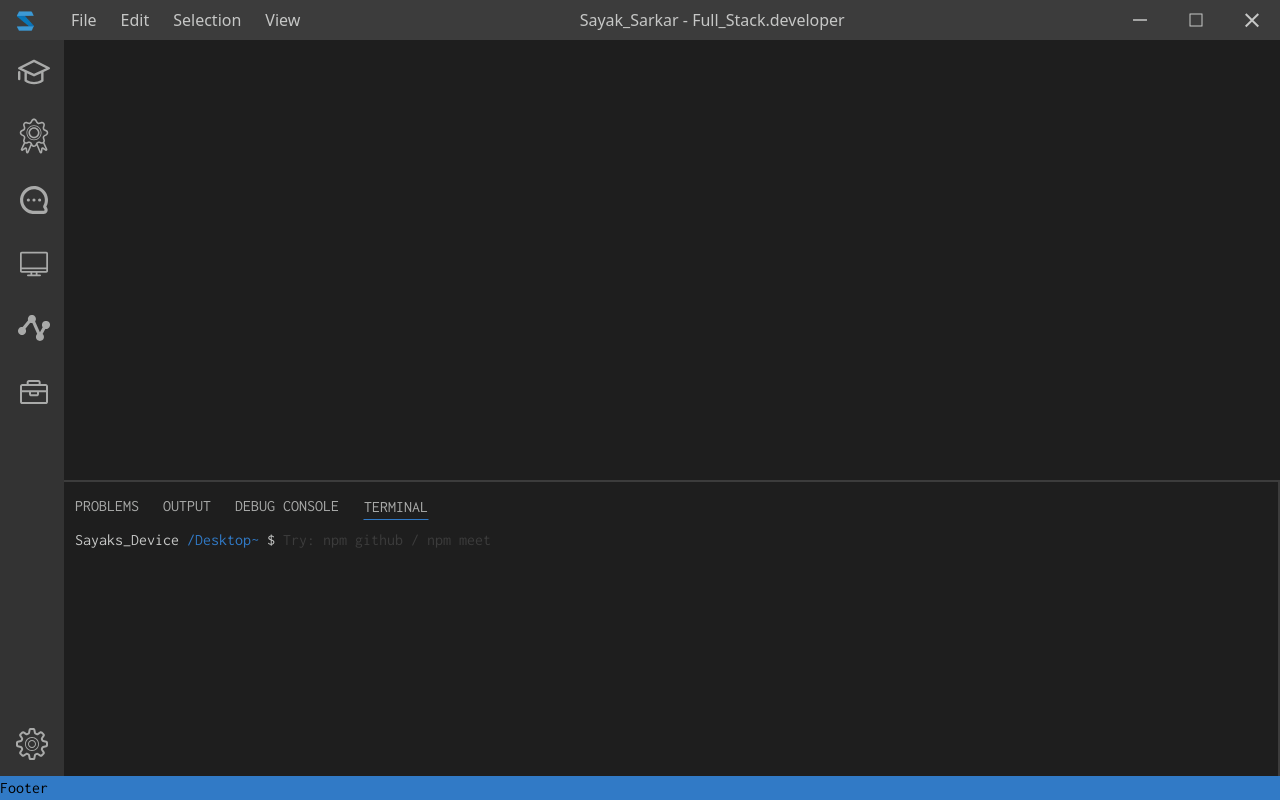
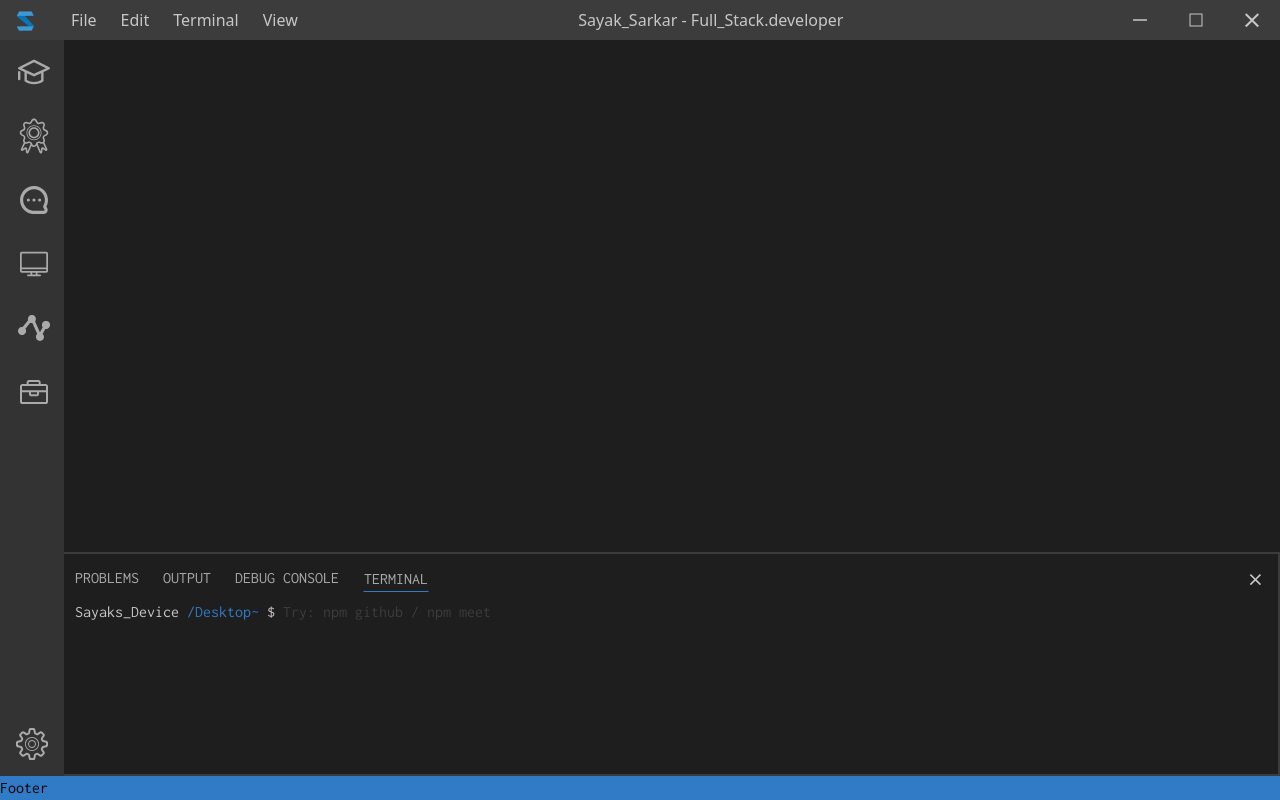
Before and after one commit to SayakSarkar02/portfolio, a Next.js app: page / in a window 1280 px wide. Built offline with nearby package versions, Linux system fonts and the light colour scheme.

Commit message:
terminal full layout func done

```diff
--- a/app/layout.js
+++ b/app/layout.js
@@ -1,4 +1,7 @@
+"use client";
+
 import '@styles/globals.css'
+import { useState } from 'react';
 import { Inter, Inconsolata } from 'next/font/google'
 
 //Components
@@ -14,12 +17,21 @@ export const metadata = {
   description: 'Hi, I am Sayak your friendly neighbourgood fullstack Web-developer',
 }
 
+
+
 export default function RootLayout({ children }) {
+
+  const [isTerminalOpen, setIsTerminalOpen] = useState(true);
+
+  const toggleTerminal = () => {
+    setIsTerminalOpen(prev=>!prev)
+  }
+
   return (
     <html lang="en">
       <body className={inconsolata.className + " bg-vs-gray-6 h-screen overflow-hidden "}>
-        <Navbar/>
-        <MidSec/>
+        <Navbar toggleTerminal={toggleTerminal} isTerminalOpen={isTerminalOpen}/>
+        <MidSec toggleTerminal={toggleTerminal} isTerminalOpen={isTerminalOpen} setIsTerminalOpen={setIsTerminalOpen}/>
         {children}
         <Footer/>
       </body>
--- a/components/MainBody.jsx
+++ b/components/MainBody.jsx
@@ -1,11 +1,34 @@
+"use client"
+
+import { useState, useEffect } from "react"
+import { motion, AnimatePresence } from "framer-motion";
+
 import Terminal from "./Terminal"
 
-const MainBody = () => {
+const MainBody = ({toggleTerminal, isTerminalOpen, setIsTerminalOpen}) => {
+
+  useEffect(() => {
+    const handleKeyDown = (event) => {
+      if (event.ctrlKey && event.key === '`') {
+        setIsTerminalOpen((prevOpen) => !prevOpen);
+      }
+    };
+
+    window.addEventListener('keydown', handleKeyDown);
+
+    return () => {
+      window.removeEventListener('keydown', handleKeyDown);
+    };
+  }, []);
+
   return (
-    <div className=" text-vs-white-1 w-full flex flex-col justify-between h-[100vh]">
+    <div  className=" text-vs-white-1 w-full flex flex-col justify-between h-[100vh]">
       <div className="w-full h-10 bg-vs-gray-4"></div>
       <div></div>
-      <Terminal/>
+      <AnimatePresence>
+        {isTerminalOpen && <motion.div initial={{y:300}} animate={{y:0}} exit={{y:300}} transition={{ type: 'tween', damping: 10 }}
+            ><Terminal toggleTerminal={toggleTerminal}/></motion.div> }
+      </AnimatePresence>
     </div>
   )
 }
--- a/components/MidSec.jsx
+++ b/components/MidSec.jsx
@@ -7,7 +7,7 @@ import { motion, AnimatePresence } from "framer-motion";
 import SideMenu from "@components/SideMenu";
 import MainBody from "./MainBody";
 
-const MidSec = () => {
+const MidSec = ({toggleTerminal, isTerminalOpen, setIsTerminalOpen}) => {
 
   // Sidebar Height Issue Fixed
   const [sidebarHeight, setSidebarHeight] = useState('100vh');
@@ -190,7 +190,7 @@ const MidSec = () => {
             transition={{ duration: 0.2 }}
 
           >
-            <MainBody data={data}/>
+            <MainBody toggleTerminal={toggleTerminal} isTerminalOpen={isTerminalOpen} setIsTerminalOpen={setIsTerminalOpen} data={data}/>
           </motion.div>
         )}
     </>
--- a/components/Navbar.jsx
+++ b/components/Navbar.jsx
@@ -1,5 +1,5 @@
 import Image from "next/image";
-const Navbar = () => {
+const Navbar = ({toggleTerminal}) => {
   return (
     <div className="z-20 bg-vs-gray-2 text-vs-white-1 font-sans w-screen h-10 absolute top-0 flex flex-row items-center justify-between">
       <div className="flex flex-row items-center gap-4">
@@ -11,20 +11,20 @@ const Navbar = () => {
           <li className="px-3 h-10 hover:bg-white/5 cursor-pointer flex items-center justify-center">
             Edit
           </li>
-          <li className="px-3 h-10 hover:bg-white/5 cursor-pointer flex items-center justify-center">
-            Selection
+          <li onClick={toggleTerminal} className="px-3 h-10 hover:bg-white/5 cursor-pointer flex items-center justify-center">
+            Terminal
           </li>
           <li className="px-3 h-10 hover:bg-white/5 cursor-pointer flex items-center justify-center">
             View
           </li>
           {/* <li className="px-3 h-10 hover:bg-white/5 cursor-pointer flex items-center justify-center">
+            Selection
+          </li>
+          <li className="px-3 h-10 hover:bg-white/5 cursor-pointer flex items-center justify-center">
             Go
           </li>
           <li className="px-3 h-10 hover:bg-white/5 cursor-pointer flex items-center justify-center">
             Debug
-          </li>
-          <li className="px-3 h-10 hover:bg-white/5 cursor-pointer flex items-center justify-center">
-            Terminal
           </li>
           <li className="px-3 h-10 hover:bg-white/5 cursor-pointer flex items-center justify-center">
             Help
--- a/components/Terminal.jsx
+++ b/components/Terminal.jsx
@@ -5,12 +5,13 @@ import { useRouter } from 'next/navigation';
 import Image from 'next/image';
 
 
-const Terminal = () => {
+const Terminal = ({toggleTerminal}) => {
 
   const router = useRouter();
   const inputRef = useRef(null);
   const [meet, setMeet] = useState(false);
   const [output, setOutput] = useState([]);
+
 
   const terminalClick = () => {
     if (inputRef.current) {
@@ -58,15 +59,29 @@ const Terminal = () => {
   }
 
   return (
-    <div className="border-2 border-vs-gray-2 h-80 flex flex-col max-sm:px-4 max-sm:h-72 px-8 py-3">
+    <div className="border-2 border-vs-gray-2 h-56 flex flex-col itsm max-sm:pl-4 max-sm:h-72 pl-8 py-3 relative bottom-6">
+      <div className='flex flex-row justify-between items-center'>
       <ul className="flex flex-row gap-6 max-sm:gap-2">
         <li className="text-vs-white-2 cursor-pointer">PROBLEMS</li>
         <li className="text-vs-white-2 cursor-pointer">OUTPUT</li>
         <li className="text-vs-white-2 cursor-pointer max-sm:hidden">DEBUG CONSOLE</li>
         <li className="text-vs-white-2 cursor-pointer border-transparent border-b-vs-blue-3 border-[1px]">TERMINAL</li>
       </ul>
+      <div className='px-4 cursor-pointer' onClick={toggleTerminal}>
+      <svg
+              xmlns="http://www.w3.org/2000/svg"
+              fill="currentColor"
+              className="svg-icon"
+              style={{ width: "0.8em", height: "0.8em", verticalAlign: "middle" }}
+              overflow="hidden"
+              viewBox="0 0 1024 1024"
+            >
+              <path d="M960 170.56L869.44 80 512 437.44 154.56 80 64 170.56 421.44 528 64 885.44 154.56 976 512 618.56 869.44 976 960 885.44 602.56 528 960 170.56z"></path>
+            </svg>
+      </div>
+      </div>
 
-      <form onSubmit={handleTerminalRun} className="py-2 h-64 w-full"onClick={terminalClick}>
+      <form onSubmit={handleTerminalRun} className="py-2 h-64 w-full overflow-y-scroll"onClick={terminalClick}>
         {output!==[]?
         output.map((comdata)=>(
           <div>
@@ -75,7 +90,7 @@ const Terminal = () => {
         </div>
         ))
         :null}
-        <h3 className='flex flex-row gap-2 flex-wrap'>{"Sayaks_Device"}<span className="text-vs-blue-3">{"/Desktop~ "}</span> $ <input ref={inputRef} placeholder='Try: npm github / npm meet' className=" placeholder:text-vs-gray-2 bg-transparent w-[80%] max-sm:w-[100%] text-vs-white-1 focus:border-none focus:outline-none" type="text" /></h3>
+        <h3 className='flex flex-row gap-2 flex-wrap'>{"Sayaks_Device"}<span className="text-vs-blue-3">{"/Desktop~ "}</span> $ <input ref={inputRef} placeholder='Try: npm github / npm meet' className=" placeholder:text-vs-gray-2 bg-transparent sm:w-[60%] md:w-[70%] w-[100%] text-vs-white-1 focus:border-none focus:outline-none" type="text" /></h3>
 
       </form>
 
--- a/styles/globals.css
+++ b/styles/globals.css
@@ -3,3 +3,25 @@
 @tailwind base;
 @tailwind components;
 @tailwind utilities;
+
+/* width */
+::-webkit-scrollbar {
+    width: 8px;
+  }
+
+  /* Track */
+  ::-webkit-scrollbar-track {
+    /* box-shadow: inset 0 0 5px grey;  */
+    border-radius: 0px;
+  }
+
+  /* Handle */
+  ::-webkit-scrollbar-thumb {
+    background: rgba(255, 255, 255, 0.178);
+    border-radius: 0px;
+  }
+
+  /* Handle on hover */
+  ::-webkit-scrollbar-thumb:hover {
+    background: rgba(255, 255, 255, 0.178);
+  }
```
